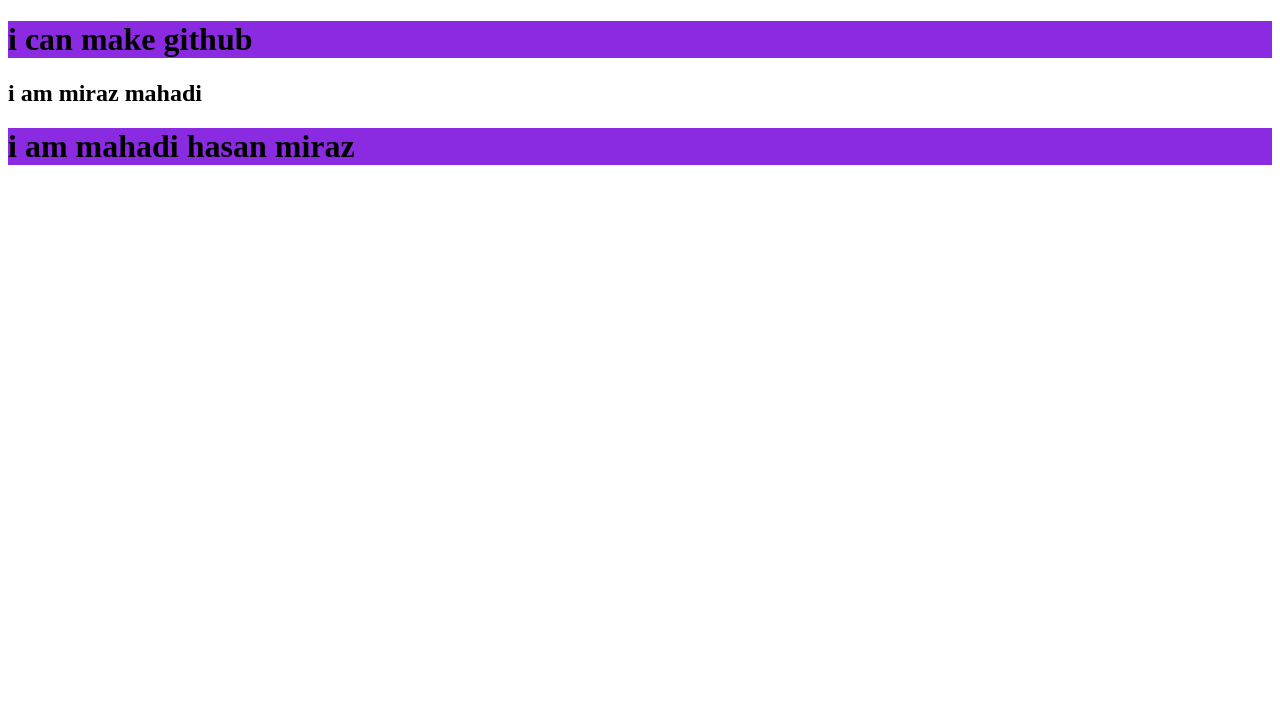
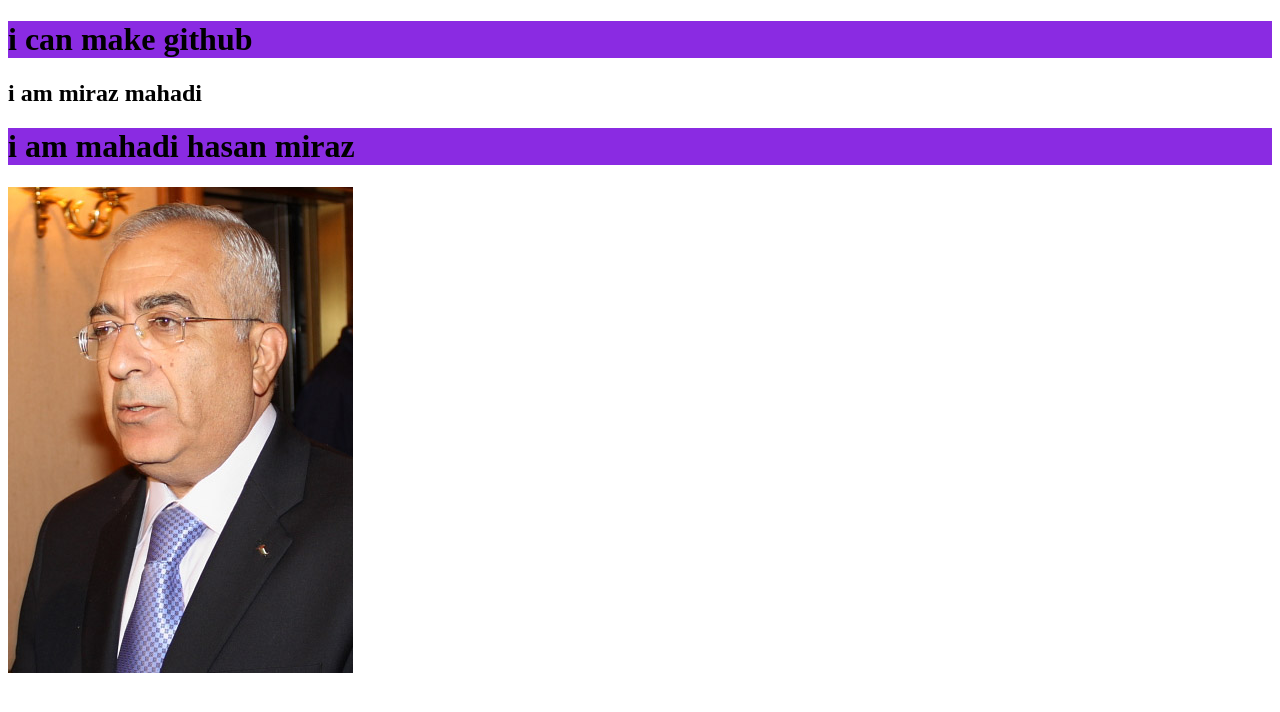
Before and after one commit to mahadimiraz/my-second-repos, a plain HTML site: page index.html in a window 1280 px wide. Drawn offline with Linux system fonts and the light colour scheme.

Commit message:
image added

```diff
--- a/index.html
+++ b/index.html
@@ -8,10 +8,11 @@
     <link rel="stylesheet" href="style.css">
 </head>
 <body>
-    <p><h1>i can make github</h1>
+    <p>
+        <h1>i can make github</h1>
         <h2>i am miraz mahadi</h2>
         <h1>i am mahadi hasan miraz</h1>
     </p>
-
+    <img src="decap.jpg" alt="">
 </body>
 </html>
```
Also changed, not shown: decap.jpg (added).
